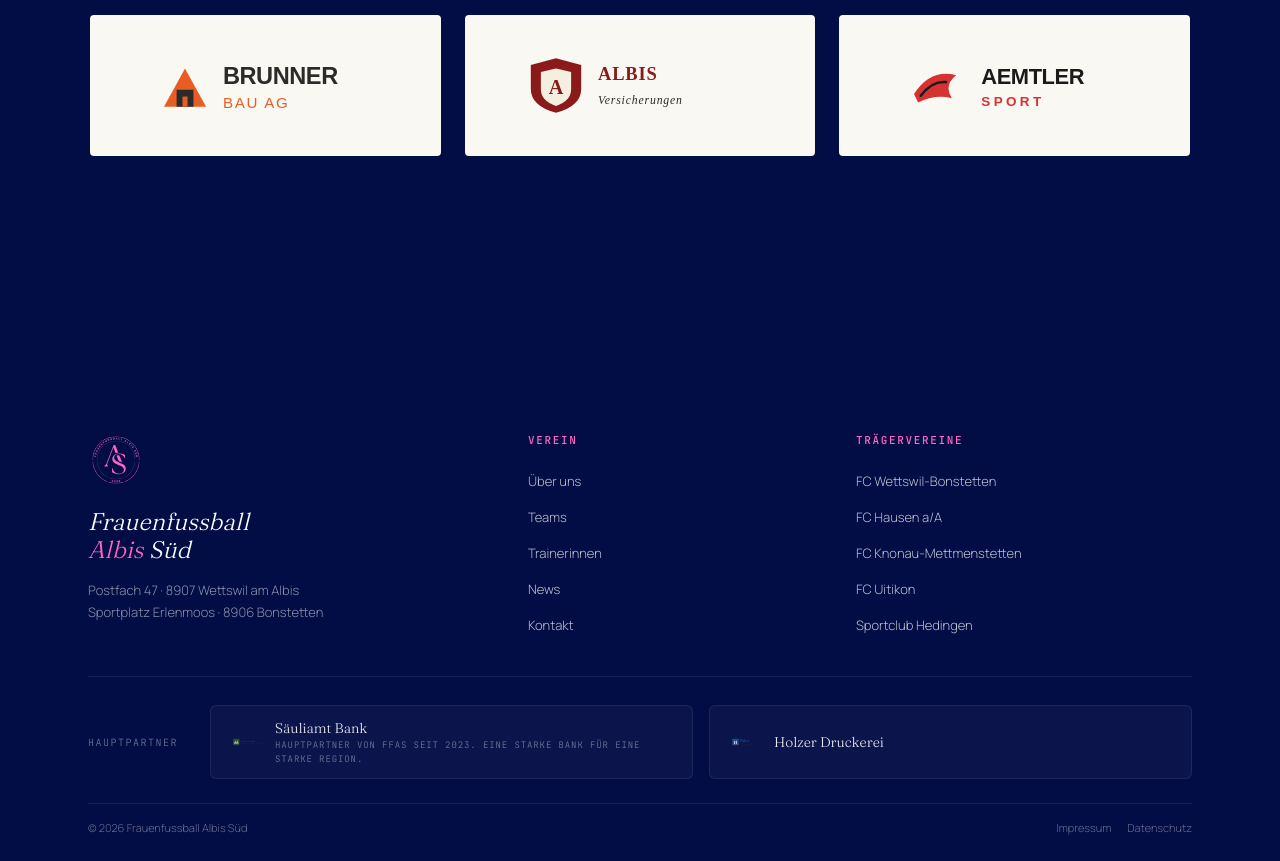
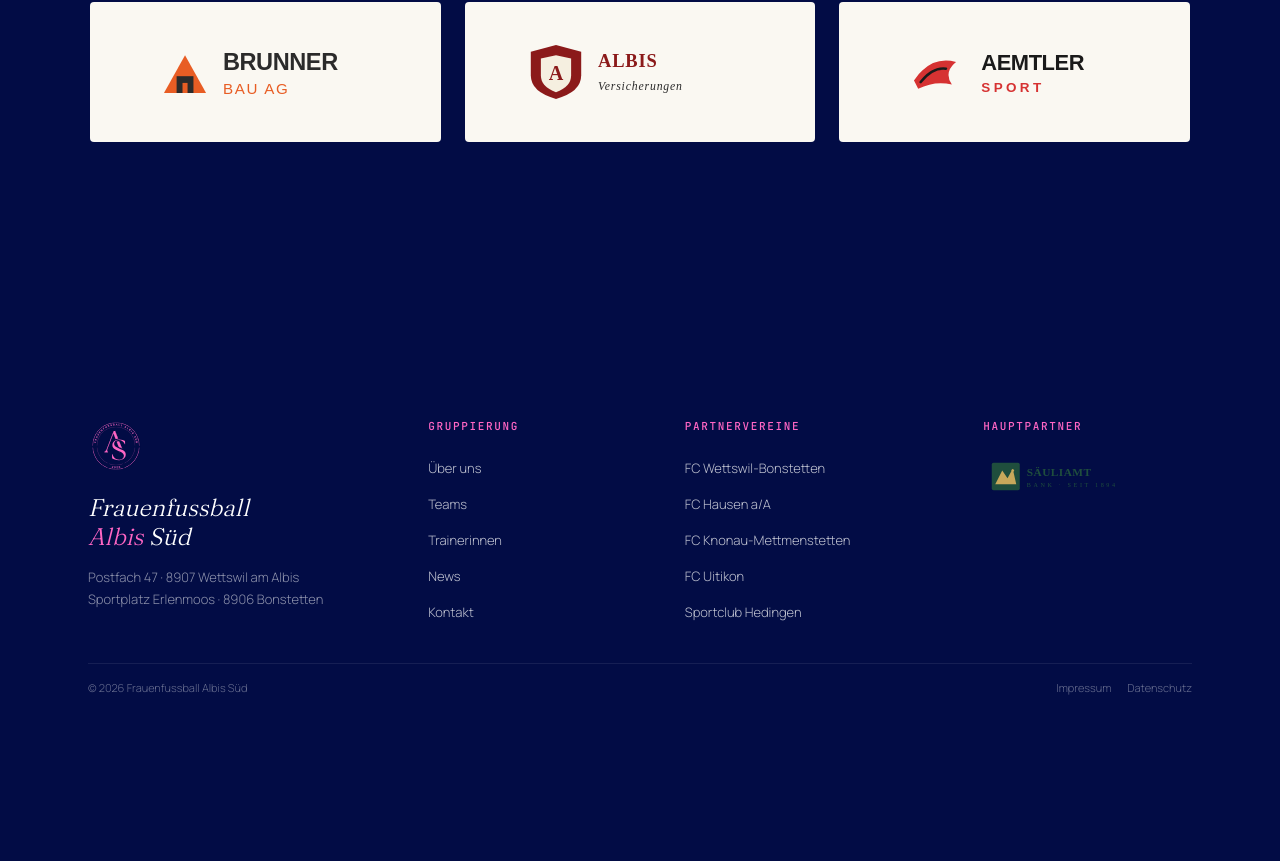
Before and after one commit to fab0802/ffas, a Next.js app: page / in a window 1280 px wide. Shown: the part 693-1554 px from the top of the page. After the commit the page ends 1413 px from the top, so only its background shows below. Built offline with nearby package versions, Linux system fonts and the light colour scheme.

Commit message:
refactor footer style

```diff
--- a/src/components/layout/Footer.module.css
+++ b/src/components/layout/Footer.module.css
@@ -10,10 +10,10 @@
   padding: 0 48px;
 }
 
-/* ═══ TOP: 3 Spalten ═══ */
+/* ═══ TOP: 4 Spalten ═══ */
 .columns {
   display: grid;
-  grid-template-columns: 1.4fr 1fr 1.2fr;
+  grid-template-columns: 1.4fr 1fr 1.2fr 1fr;
   gap: 48px;
   padding-bottom: 40px;
 }
@@ -83,67 +83,42 @@
 }
 
 /* ═══ SPONSOREN-STREIFEN ═══ */
-.sponsors {
-  border-top: 1px solid rgba(255, 255, 255, 0.08);
-  padding: 28px 0 24px;
+.sponsorList {
+  list-style: none;
+  padding: 0;
+  margin: 0;
   display: flex;
-  align-items: center;
-  gap: 32px;
+  flex-direction: column;
+  gap: 18px;
 }
 
-.sponsorsLabel {
-  font-family: var(--mono);
-  font-size: 0.625rem;
-  letter-spacing: 0.15em;
-  text-transform: uppercase;
-  color: rgba(255, 255, 255, 0.4);
-  white-space: nowrap;
+.sponsorLink {
+  display: inline-block;
+  position: relative;
+  padding-bottom: 6px;
 }
 
-.sponsorsList {
-  display: flex;
-  gap: 16px;
-  flex: 1;
+.sponsorLink::after {
+  content: "";
+  position: absolute;
+  left: 0;
+  bottom: 0;
+  width: 0;
+  height: 1px;
+  background: var(--pink);
+  transition: width 0.3s ease;
 }
 
-.sponsorCard {
-  background: rgba(255, 255, 255, 0.04);
-  border: 1px solid rgba(255, 255, 255, 0.08);
-  border-radius: 6px;
-  padding: 12px 20px;
-  display: flex;
-  align-items: center;
-  gap: 12px;
-  flex: 1;
-  text-decoration: none;
-  color: inherit;
-  transition:
-    background 0.2s ease,
-    border-color 0.2s ease;
+.sponsorLink:hover::after {
+  width: 100%;
 }
 
-.sponsorCard:hover {
-  background: rgba(255, 255, 255, 0.06);
-  border-color: rgba(255, 255, 255, 0.15);
-}
-
-.sponsorText {
-  display: flex;
-  flex-direction: column;
-}
-
-.sponsorName {
-  font-family: var(--serif);
-  font-size: 0.875rem;
-  color: rgba(255, 255, 255, 0.9);
-}
-
-.sponsorTagline {
-  font-family: var(--mono);
-  font-size: 0.5625rem;
-  letter-spacing: 0.1em;
-  text-transform: uppercase;
-  color: rgba(255, 255, 255, 0.4);
+.sponsorLogo {
+  display: block;
+  height: auto;
+  width: 100%;
+  max-width: 140px;
+  object-fit: contain;
 }
 
 /* ═══ BOTTOM-BAR ═══ */
@@ -187,17 +162,6 @@
     padding-bottom: 32px;
   }
 
-  .sponsors {
-    flex-direction: column;
-    align-items: flex-start;
-    gap: 16px;
-  }
-
-  .sponsorsList {
-    width: 100%;
-    flex-direction: column;
-  }
-
   .bottom {
     flex-direction: column;
     gap: 12px;
--- a/src/components/layout/Footer.tsx
+++ b/src/components/layout/Footer.tsx
@@ -7,6 +7,8 @@
 export default function Footer() {
   const hauptpartner = sponsors.filter((s) => s.tier === "haupt");
   const year = new Date().getFullYear();
+
+  console.log(hauptpartner);
 
   return (
     <footer className={styles.footer}>
@@ -34,10 +36,10 @@
             </address>
           </div>
 
-          {/* Verein */}
+          {/* Gruppierung */}
           <nav className={styles.column} aria-labelledby="footer-verein">
             <h2 id="footer-verein" className={styles.heading}>
-              Verein
+              Gruppierung
             </h2>
             <ul className={styles.list}>
               <li>
@@ -58,10 +60,10 @@
             </ul>
           </nav>
 
-          {/* Trägervereine */}
+          {/* Partnervereine */}
           <nav className={styles.column} aria-labelledby="footer-clubs">
             <h2 id="footer-clubs" className={styles.heading}>
-              Trägervereine
+              Partnervereine
             </h2>
             <ul className={styles.list}>
               {clubs.map((club) => (
@@ -81,49 +83,45 @@
               ))}
             </ul>
           </nav>
-        </div>
-
-        {/* ═══ SPONSOREN-STREIFEN ═══ */}
-        <div className={styles.sponsors}>
-          <span className={styles.sponsorsLabel}>Hauptpartner</span>
-          <div className={styles.sponsorsList}>
-            {hauptpartner.map((sponsor) => {
-              const content = (
-                <>
+          {/* Hauptpartner */}
+          <div className={styles.column}>
+            <h2 id="footer-partners" className={styles.heading}>
+              Hauptpartner
+            </h2>
+            <ul
+              className={styles.sponsorList}
+              aria-labelledby="footer-partners"
+            >
+              {hauptpartner.map((sponsor) => (
+                <li key={sponsor.slug}>
+                  {sponsor.websiteUrl ? (
+                    <a
+                      href={sponsor.websiteUrl}
+                      target="_blank"
+                      rel="noopener noreferrer"
+                      className={styles.sponsorLink}
+                      aria-label={sponsor.name}
+                    >
                       <Image
                         src={sponsor.logoSrc}
                         alt={sponsor.name}
-                    width={32}
-                    height={32}
+                        width={140}
+                        height={36}
                         className={styles.sponsorLogo}
                       />
-                  <div className={styles.sponsorText}>
-                    <span className={styles.sponsorName}>{sponsor.name}</span>
-                    {sponsor.description && (
-                      <span className={styles.sponsorTagline}>
-                        {sponsor.description}
-                      </span>
-                    )}
-                  </div>
-                </>
-              );
-
-              return sponsor.websiteUrl ? (
-                <a
-                  key={sponsor.slug}
-                  href={sponsor.websiteUrl}
-                  target="_blank"
-                  rel="noopener noreferrer"
-                  className={styles.sponsorCard}
-                >
-                  {content}
                     </a>
                   ) : (
-                <div key={sponsor.slug} className={styles.sponsorCard}>
-                  {content}
-                </div>
-              );
-            })}
+                    <Image
+                      src={sponsor.logoSrc}
+                      alt={sponsor.name}
+                      width={140}
+                      height={36}
+                      className={styles.sponsorLogo}
+                    />
+                  )}
+                </li>
+              ))}
+            </ul>
           </div>
         </div>
 
--- a/src/data/sponsors.ts
+++ b/src/data/sponsors.ts
@@ -39,7 +39,7 @@
   {
     slug: "holzer-druck",
     name: "Holzer Druckerei",
-    tier: "haupt",
+    tier: "basic",
     logoSrc: "/sponsors/holzer-druck.svg",
     websiteUrl: "https://www.holzer-druck.example",
   },
```
Lines whose indentation alone changed are shown as unchanged.
